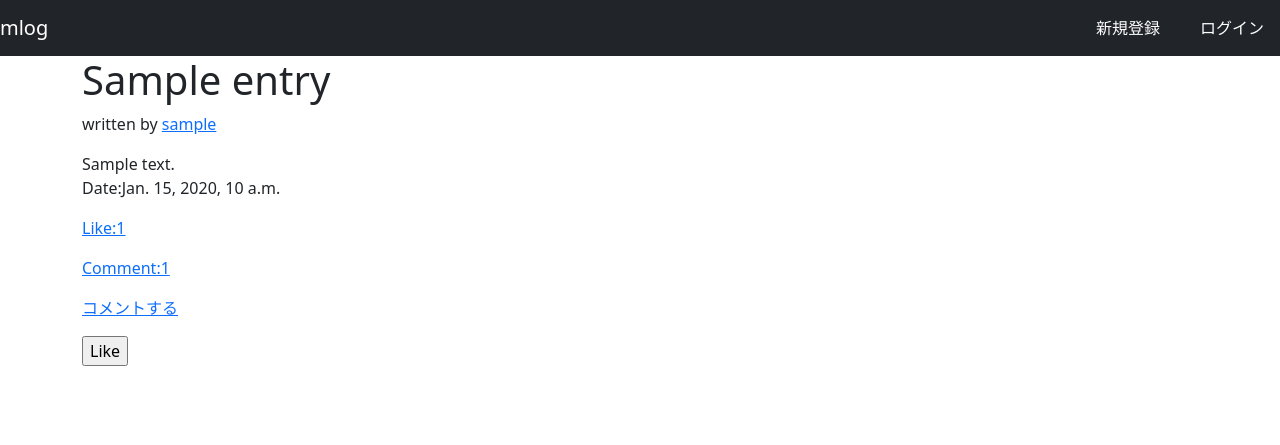
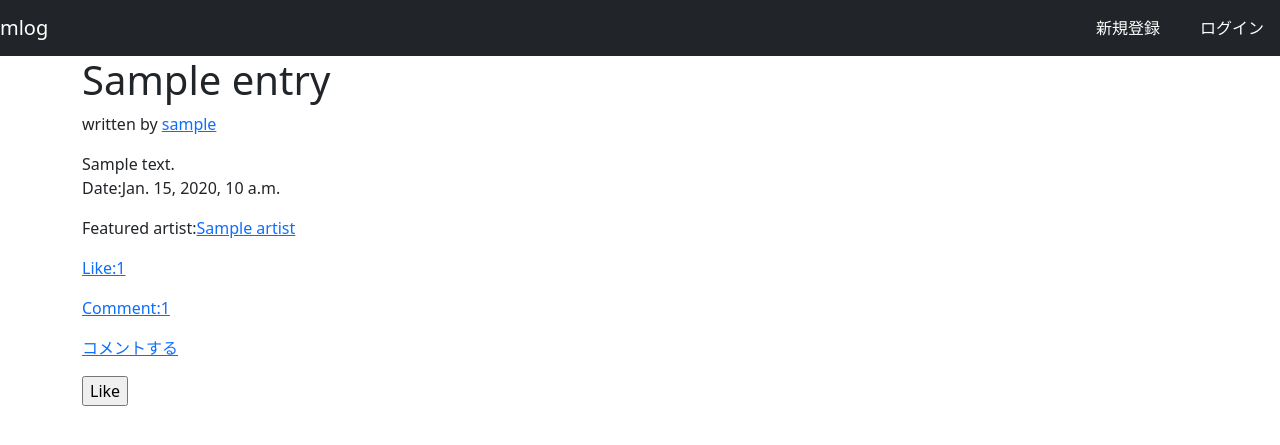
Before and after one commit to yuki-tamaribuchi/mlog, a Django app: page /detail/1/ in a window 1280 px wide. Shown: the top 445 px of the page. Run offline with Django 3.2, Linux system fonts and the light colour scheme; tables that the repository leaves empty hold one stand-in row (values such as "Sample post").

Commit message:
Add link to artist in entry detail page

```diff
--- a/mlog_project/templates/mlog/entrydetail.html
+++ b/mlog_project/templates/mlog/entrydetail.html
@@ -8,6 +8,9 @@
 		{{entry.content}}
 
 		<p>Date:{{entry.date}}</p>
+
+		<p>Featured artist:{% for artist in entry.song.artist.all %}<a href="{% url 'mlog:artistdetail' artist.artist_name_id %}">{{artist.artist_name}} </a> {% endfor %}</p>
+
 		<p><a href="{% url 'mlog:likelist' entry.id %}">Like:{{like}}</a></p>
 		<p><a href="{% url 'mlog:commentlist' entry.id %}">Comment:{{comment}}</a></p>
 
```
